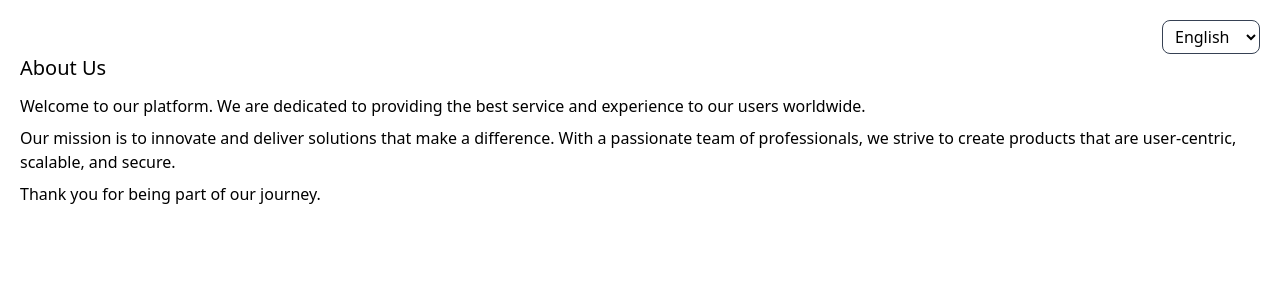
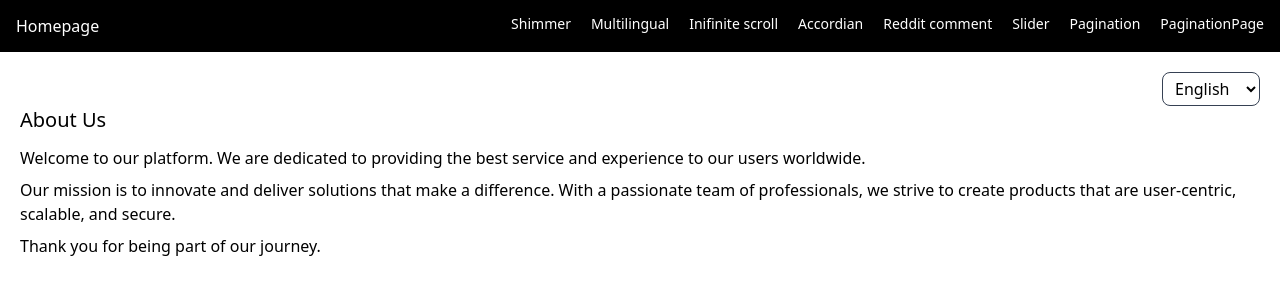
Before and after one commit to Arham11/frontennd-system-design, a Next.js app in the folder LLD/: page /multi-lingual in a window 1280 px wide. Shown: the top 300 px of the page. Built offline with nearby package versions, Linux system fonts and the light colour scheme.

Commit message:
LLD: pagination basic functionality

```diff
--- a/LLD/src/app/layout.tsx
+++ b/LLD/src/app/layout.tsx
@@ -1,5 +1,6 @@
-import type { Metadata } from "next";
+import type { Metadata, Viewport } from "next";
 import "./globals.css";
+import Link from "next/link";
 
 export const metadata: Metadata = {
   title: "Low Level Designs",
@@ -13,7 +14,24 @@ export default function RootLayout({
 }>) {
   return (
     <html lang="en">
-      <body className="min-h-full p-5">{children}</body>
+      <body className="min-h-full">
+        <header className="flex grow justify-between bg-black px-4 py-3.5 text-white">
+          <div>
+            <Link href={"/"}>Homepage</Link>
+          </div>
+          <div className="hidden gap-5 text-sm md:flex">
+            <Link href={"/shimmer"}>Shimmer</Link>
+            <Link href={"/multi-lingual"}>Multilingual</Link>
+            <Link href={"/inifinite-scroll"}>Inifinite scroll</Link>
+            <Link href={"/accordian"}>Accordian</Link>
+            <Link href={"/reddit-comment"}>Reddit comment</Link>
+            <Link href={"/slider"}>Slider</Link>
+            <Link href={"/pagination"}>Pagination</Link>
+            PaginationPage
+          </div>
+        </header>
+        <main className="p-5">{children}</main>
+      </body>
     </html>
   );
 }
--- a/LLD/src/app/page.tsx
+++ b/LLD/src/app/page.tsx
@@ -3,25 +3,28 @@ import Link from "next/link";
 export default function Home() {
   return (
     <div>
-      <h1 className="text-3xl text-gray-700 mb-5">Low Level Design</h1>
+      <h1 className="mb-5 text-3xl text-gray-700">Low Level Design</h1>
       <div>
         <div className="pb-3">
-          <Link href={"/shimmer"}>Shimmer UI</Link>
+          <Link href={"/shimmer"}>Shimmer</Link>
         </div>
         <div className="pb-3">
-          <Link href={"/multi-lingual"}>Multilingual UI</Link>
+          <Link href={"/multi-lingual"}>Multilingual</Link>
         </div>
         <div className="pb-3">
-          <Link href={"/inifinite-scroll"}>Inifinite scroll UI</Link>
+          <Link href={"/inifinite-scroll"}>Inifinite scroll</Link>
         </div>
         <div className="pb-3">
-          <Link href={"/accordian"}>Accordian UI</Link>
+          <Link href={"/accordian"}>Accordian</Link>
         </div>
         <div className="pb-3">
-          <Link href={"/reddit-comment"}>Reddit comment UI</Link>
+          <Link href={"/reddit-comment"}>Reddit comment</Link>
         </div>
         <div className="pb-3">
-          <Link href={"/slider"}>Slider UI</Link>
+          <Link href={"/slider"}>Slider</Link>
+        </div>
+        <div className="pb-3">
+          <Link href={"/pagination"}>Pagination</Link>
         </div>
       </div>
     </div>
--- /dev/null
+++ b/LLD/src/app/pagination/Products.tsx
@@ -0,0 +1,24 @@
+import { IProduct } from "./page";
+
+export interface IProductProps {
+  product: IProduct;
+}
+
+function Products({ product }: Readonly<IProductProps>) {
+  return (
+    <div className="mb-8 w-full px-4 md:w-1/2 lg:w-1/4">
+      <div className="h-full shadow">
+        <div className="h-75">
+          <img src={product.thumbnail} className="mx-auto" />
+        </div>
+        <div className="p-4">
+          <div className="mb-2 text-[1rem]">{product.title}</div>
+          <div className="text-sm">{product.description}</div>
+          <div className="text-right">${product.price}</div>
+        </div>
+      </div>
+    </div>
+  );
+}
+
+export default Products;
--- /dev/null
+++ b/LLD/src/app/pagination/page.tsx
@@ -0,0 +1,64 @@
+"use client";
+
+import { useEffect, useRef, useState } from "react";
+import Products from "./Products";
+
+const LIMIT = 12;
+
+export interface IProduct {
+  id: number;
+  title: string;
+  thumbnail: string;
+  description: string;
+  price: number;
+  discountPercentage: number;
+}
+
+function Page() {
+  const [currentPage, setCurrentPage] = useState<number>(0);
+  const [productsData, setProductsData] = useState<IProduct[]>([]);
+  const [totalProduct, setTotalProduct] = useState<number>(0);
+
+  const totalPageButton = Math.ceil(totalProduct / LIMIT);
+
+  useEffect(
+    function () {
+      const fetchProducts = async function () {
+        const data = await fetch(
+          `https://dummyjson.com/products?limit=${LIMIT}&skip=${LIMIT * currentPage}&select=title,description,price,discountPercentage,thumbnail`,
+        );
+        const json = await data.json();
+        setProductsData(json.products);
+        setTotalProduct(json.total);
+      };
+
+      fetchProducts();
+    },
+    [currentPage],
+  );
+
+  return (
+    <>
+      <div className="flex flex-wrap">
+        {productsData?.map((item) => (
+          <Products key={item.id} product={item} />
+        ))}
+      </div>
+      <div className="flex justify-center gap-3">
+        {new Array(totalPageButton).fill(null).map((_, index) => {
+          return (
+            <button
+              className="h-8 w-8 cursor-pointer items-center justify-center rounded-full bg-gray-900 text-sm text-white"
+              key={index}
+              onClick={() => setCurrentPage(index)}
+            >
+              {index + 1}
+            </button>
+          );
+        })}
+      </div>
+    </>
+  );
+}
+
+export default Page;
```
